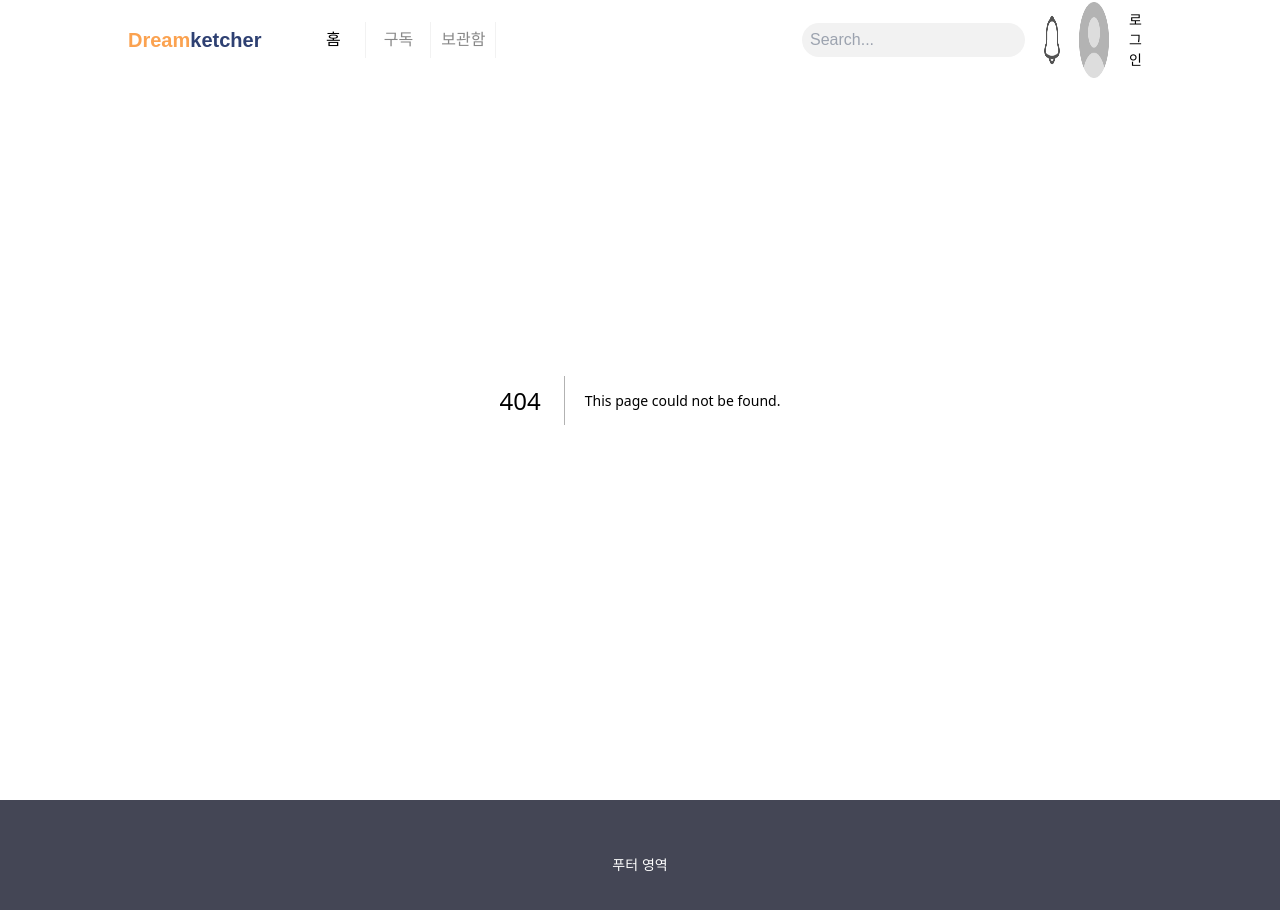
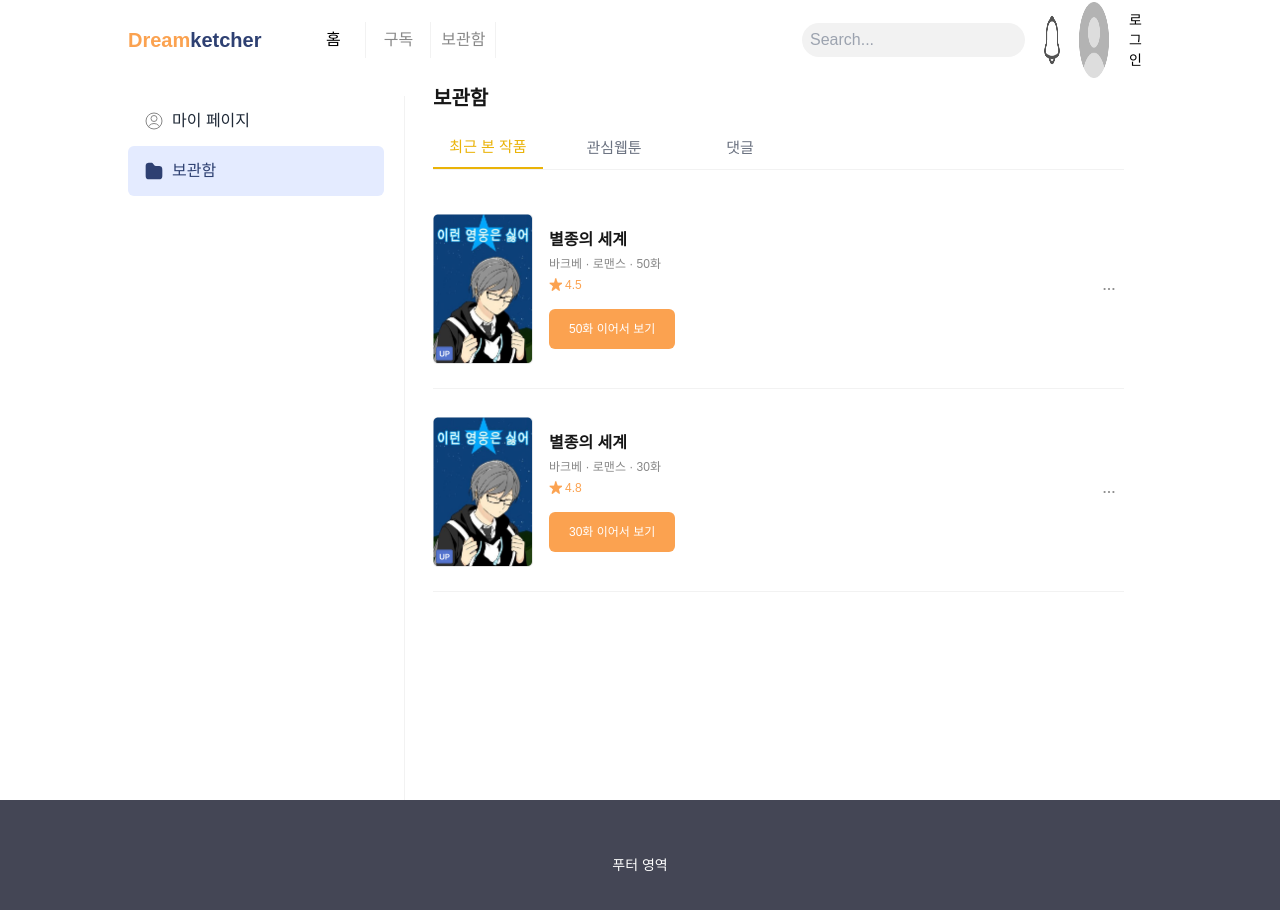
Before and after one commit to Pretzel-11-12/dreamketcher-fe, a Next.js app: page /mypage/storage in a window 1280 px wide. Before the commit this address had no page. Shown: the top 910 px of the page. Built offline with nearby package versions, Linux system fonts and the light colour scheme.

Commit message:
feat : 보관함 컴포넌트 정의

```diff
--- /dev/null
+++ b/src/app/(afterLogin)/mypage/storage/page.tsx
@@ -0,0 +1,42 @@
+'use client';
+
+import React, { useState } from 'react';
+import RecentWorks from '../_component/RecentWorks';
+import FavoriteWebtoons from '../_component/FavoriteWebtoons';
+import Comments from '../_component/Comments';
+
+export default function StoragePage() {
+  const [selectedTab, setSelectedTab] = useState('recent');
+
+  const tabs = [
+    { label: '최근 본 작품', key: 'recent' },
+    { label: '관심웹툰', key: 'favorite' },
+    { label: '댓글', key: 'comments' },
+  ];
+
+  return (
+    <div className='p-1'>
+      <h1 className='text-xl font-semibold mt-14 mb-4'>보관함</h1>
+      <div className='flex space-x-4 mb-4 border-b border-b-line'>
+        {tabs.map((tab) => (
+          <button
+            key={tab.key}
+            className={`px-4 py-2 w-[110px] ${
+              selectedTab === tab.key
+                ? 'text-yellow-500 text-[15px] border-b-2 border-yellow-500'
+                : 'text-gray-500 text-[15px]'
+            }`}
+            onClick={() => setSelectedTab(tab.key)}
+          >
+            {tab.label}
+          </button>
+        ))}
+      </div>
+      <div>
+        {selectedTab === 'recent' && <RecentWorks />}
+        {selectedTab === 'favorite' && <FavoriteWebtoons />}
+        {selectedTab === 'comments' && <Comments />}
+      </div>
+    </div>
+  );
+}
```
